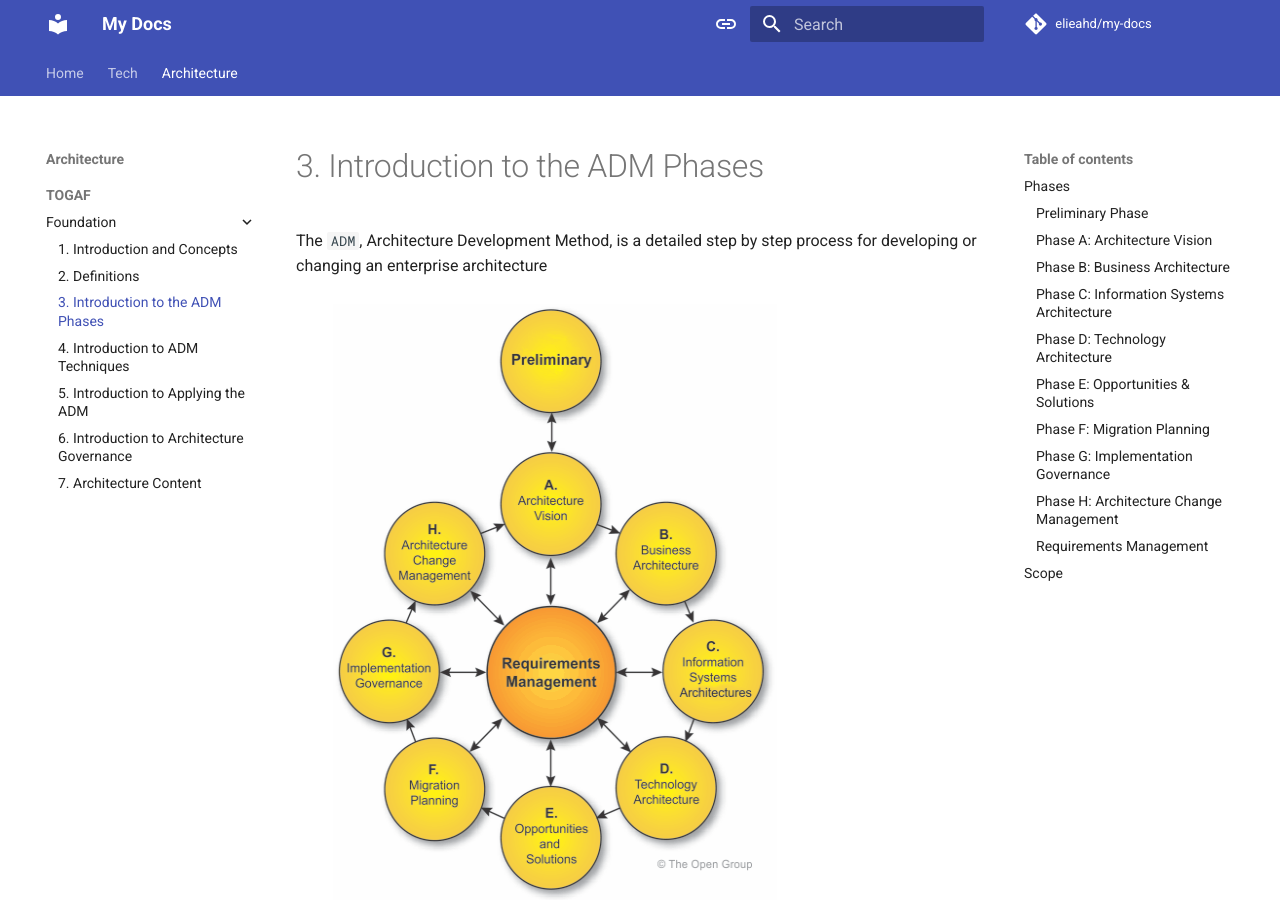
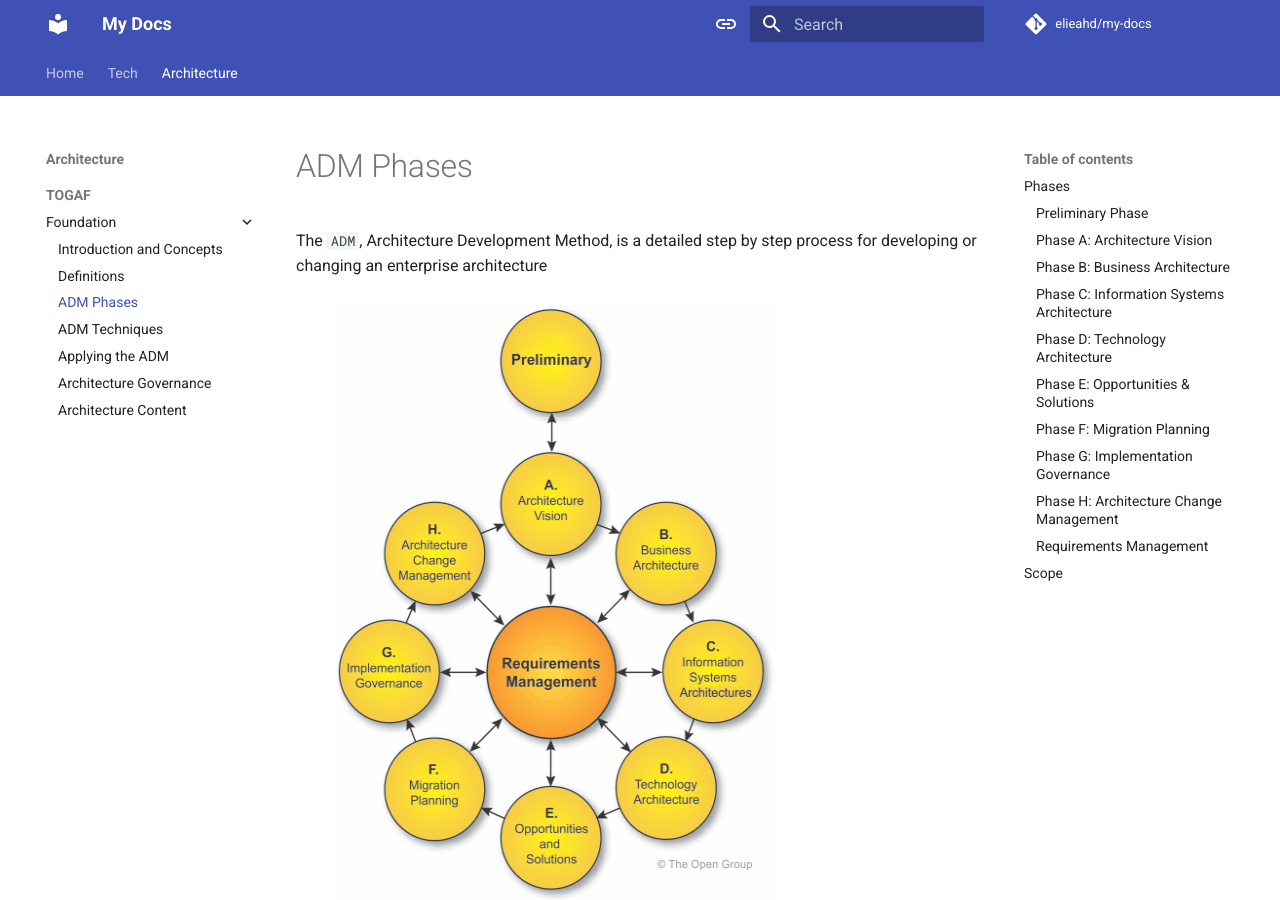
Before and after one commit to elieahd/my-docs, an MkDocs documentation site: the page built from docs/architecture/togaf/foundation/unit3.md, in a window 1280 px wide and 900 px high. Built offline with MkDocs 1.6.1 and Material for MkDocs 9.7.7, drawn with Linux system fonts in a browser that asks for light colours; comment, search, counter and statistics services are not loaded.

Commit message:
Update mkdocs.yml

```diff
--- a/mkdocs.yml
+++ b/mkdocs.yml
@@ -67,10 +67,10 @@
 - Architecture:
   - TOGAF:
     - Foundation:
-      - 1. Introduction and Concepts: architecture/togaf/foundation/unit1.md
-      - 2. Definitions: architecture/togaf/foundation/unit2.md
-      - 3. Introduction to the ADM Phases: architecture/togaf/foundation/unit3.md
-      - 4. Introduction to ADM Techniques: architecture/togaf/foundation/unit4.md
-      - 5. Introduction to Applying the ADM: architecture/togaf/foundation/unit5.md
-      - 6. Introduction to Architecture Governance: notes/togaf/foundation/unit6.md
-      - 7. Architecture Content: architecture/togaf/foundation/unit7.md
+      - Introduction and Concepts: architecture/togaf/foundation/unit1.md
+      - Definitions: architecture/togaf/foundation/unit2.md
+      - ADM Phases: architecture/togaf/foundation/unit3.md
+      - ADM Techniques: architecture/togaf/foundation/unit4.md
+      - Applying the ADM: architecture/togaf/foundation/unit5.md
+      - Architecture Governance: notes/togaf/foundation/unit6.md
+      - Architecture Content: architecture/togaf/foundation/unit7.md
```
